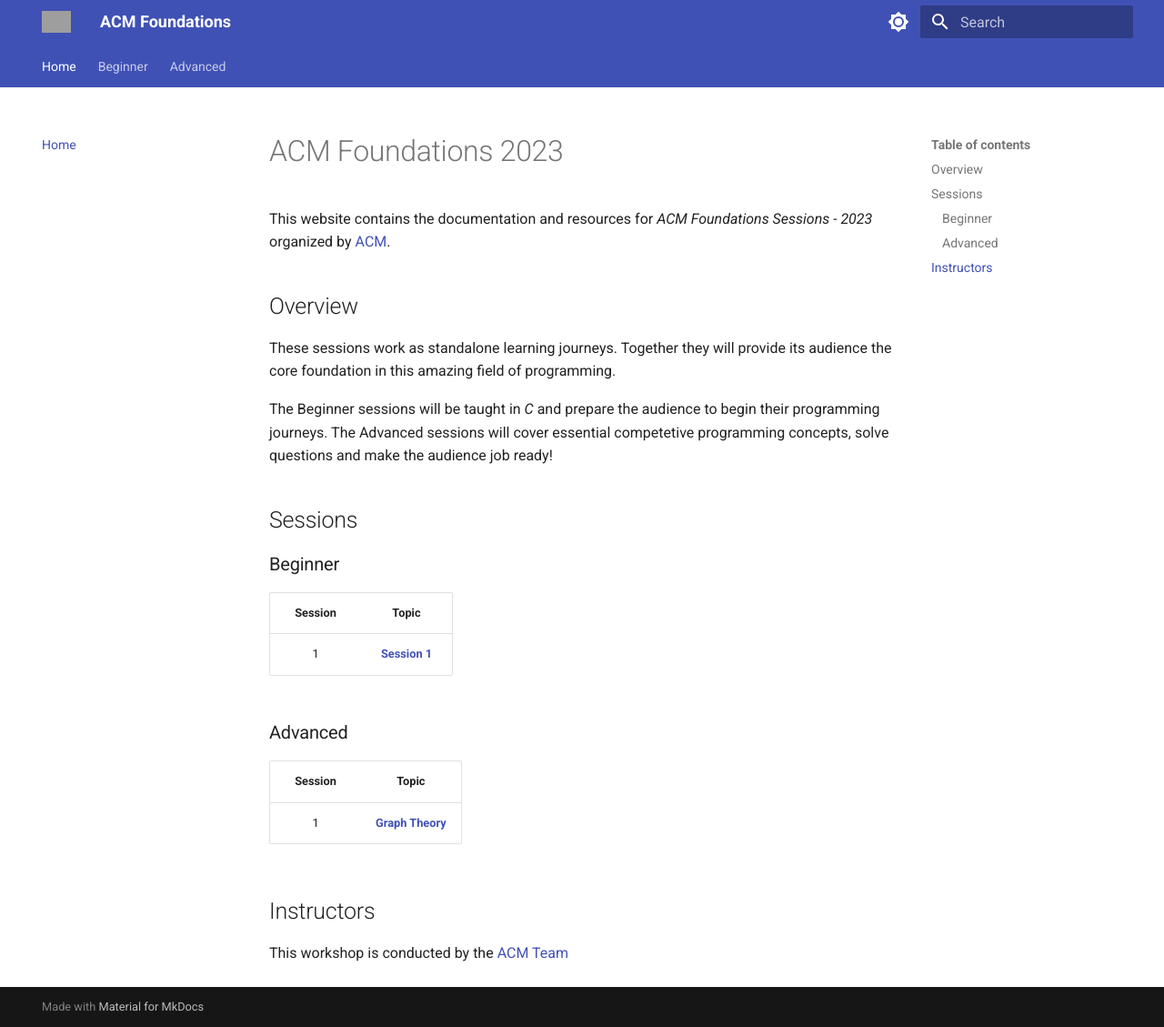
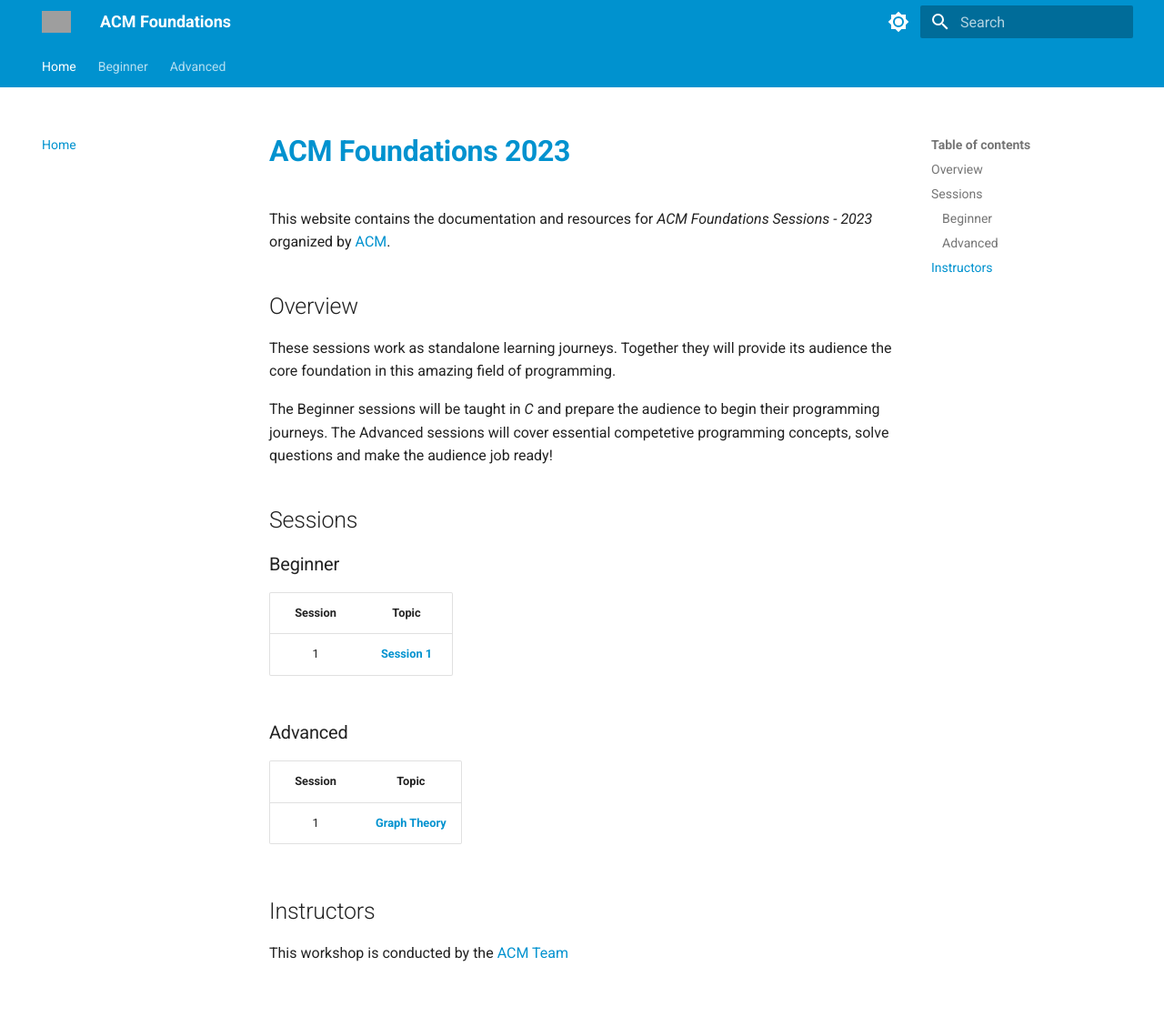
Before and after one commit to howdoiusekeyboard/ACM_Foundations_2023, an MkDocs documentation site: the page built from docs/index.md, in a window 1280 px wide and 1129 px high. Shown: the whole window at 91% size. Built offline with MkDocs 1.6.1 and Material for MkDocs 9.7.7, drawn with Linux system fonts in a browser that asks for light colours; grey boxes are pictures that could not be loaded.

Commit message:
improved colours

```diff
--- /dev/null
+++ b/docs/assets/stylesheets/custom.css
@@ -0,0 +1,13 @@
+:root , [data-md-color-scheme="default"]{
+    --md-primary-fg-color: #0092cf;
+    --md-accent-fg-color: #01587d;
+}
+
+h1 {
+    font-weight: bolder !important;
+    color: var(--md-primary-fg-color) !important;
+}
+
+.md-footer-meta{
+    display: none !important;
+}
--- a/mkdocs.yml
+++ b/mkdocs.yml
@@ -41,3 +41,6 @@
   - pymdownx.tasklist:
       custom_checkbox: true
   - pymdownx.superfences
+
+extra_css:
+  - assets/stylesheets/custom.css
```
